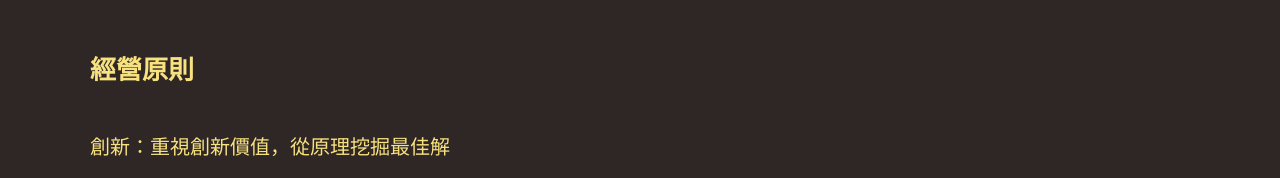
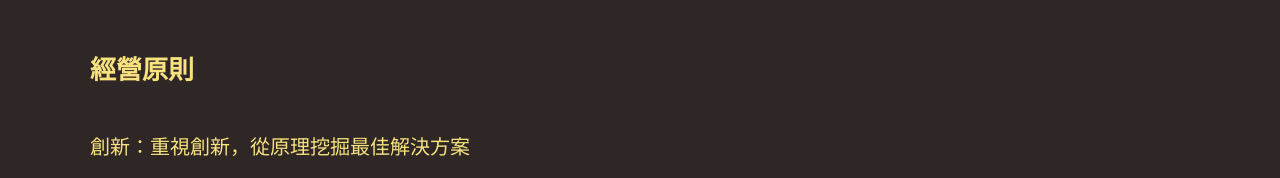
Before and after one commit to InnoWealth11/InnoWealth11.github.io, a plain HTML site: page index.html in a window 1280 px wide. Shown: the part 3280-3458 px from the top of the page. Drawn offline with nearby package versions, Linux system fonts and the light colour scheme.

Commit message:
Change about text

```diff
--- a/index.html
+++ b/index.html
@@ -239,7 +239,7 @@
                     <h3 class="section-title font-weight-bold mb-about-1">經營原則</h3>
                 </div>
                 <div class="col-lg-12">
-                    <p class="section-content strong">創新：重視創新價值，從原理挖掘最佳解</p>
+                    <p class="section-content strong">創新：重視創新，從原理挖掘最佳解決方案</p>
                     <p class="section-content strong">互惠：我們相信只有公平與互惠方能永續</p>
                     <p class="section-content strong mb-0">真實：堅持傳遞真實無欺詐的資訊</p>
                 </div>
```
